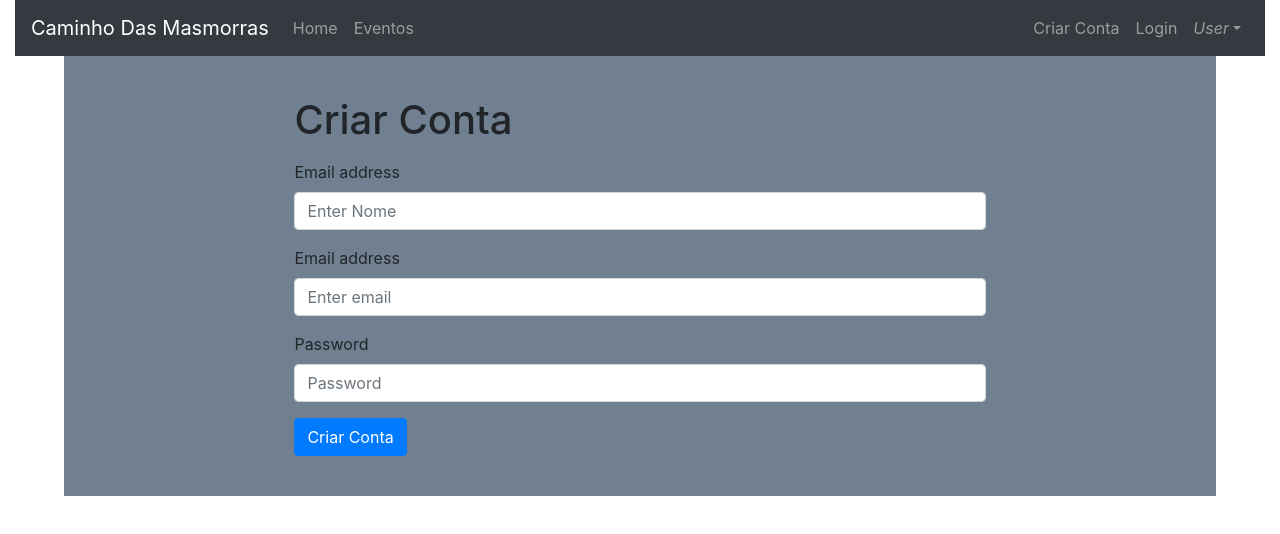
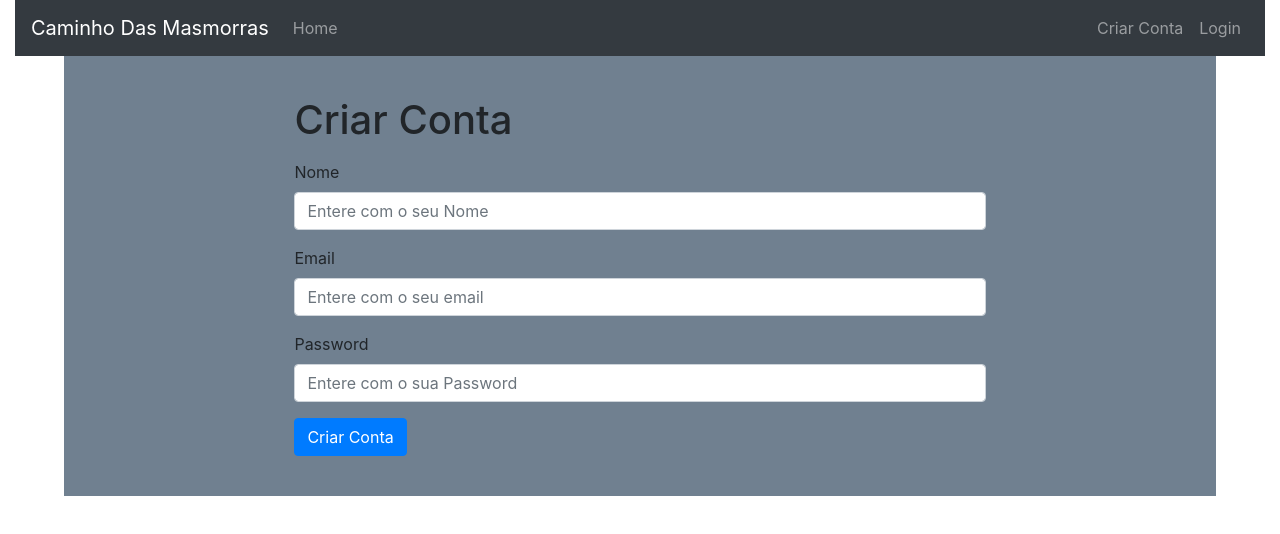
Before and after one commit to HenriqueSamii/Caminho-Das-Masmorras, a Vue app: page /CriarConta in a window 1280 px wide. Shown: the top 534 px of the page. Built offline with nearby package versions, Linux system fonts and the light colour scheme.

Commit message:
login e criar com logout dando erro

```diff
--- a/src/components/Header.vue
+++ b/src/components/Header.vue
@@ -8,21 +8,21 @@
       <b-collapse id="nav-collapse" is-nav>
         <b-navbar-nav>
           <router-link tag="b-nav-item" :to="{name:'Home'}">Home</router-link>
-          <router-link tag="b-nav-item" :to="{name:'Eventos'}">Eventos</router-link>
+          <router-link v-if="isUsuarioLogado" tag="b-nav-item" :to="{name:'Eventos'}">Eventos</router-link>
         </b-navbar-nav>
 
         <!-- Right aligned nav items -->
         <b-navbar-nav class="ml-auto">
-          <router-link tag="b-nav-item" :to="{name:'CriarConta'}">Criar Conta</router-link>
-            <router-link tag="b-nav-item" :to="{name:'Login'}">Login</router-link>
+          <router-link v-if="!isUsuarioLogado" tag="b-nav-item" :to="{name:'CriarConta'}">Criar Conta</router-link>
+          <router-link v-if="!isUsuarioLogado" tag="b-nav-item" :to="{name:'Login'}">Login</router-link>
 
-          <b-nav-item-dropdown right>
+          <b-nav-item-dropdown right v-if="isUsuarioLogado">
             <!-- Using 'button-content' slot -->
             <template v-slot:button-content>
               <em>User</em>
             </template>
             <!-- <b-dropdown-item href="#">Profile</b-dropdown-item> -->
-            <b-dropdown-item v-on:click="deslogar" >Sign Out</b-dropdown-item>
+            <b-dropdown-item v-on:click="deslogar">Sign Out</b-dropdown-item>
           </b-nav-item-dropdown>
         </b-navbar-nav>
       </b-collapse>
@@ -31,25 +31,26 @@
 </template>
 
 <script>
+import { mapGetters, mapActions } from "vuex";
+
 export default {
   name: "Header",
   computed: {
-
+    ...mapGetters(["isUsuarioLogado"])
   },
-  methods:{
+  methods: {
+    ...mapActions(["logout"]),
     deslogar: function() {
-      //TODO: Fazer funcao de deslogar
-      this.$router.push({ name: 'Home' });
+      this.logout;
+      this.$router.push({ name: "Home" });
     },
-    computed: function(){
-
-    }
+    computed: function() {}
   }
 };
 </script>
 
 <style>
-#header{
+#header {
   width: 100%;
 }
 </style>
--- a/src/components/LoginECreate.vue
+++ b/src/components/LoginECreate.vue
@@ -4,7 +4,7 @@
     <p v-if="erro != '' || erro != null">{{erro}}</p>
     <form v-on:submit.prevent="metodoFormSubmit">
       <div v-if="!isLogin" class="form-group">
-        <label for="exampleInputEmail1">Email address</label>
+        <label for="exampleInputEmail1">Nome</label>
         <input
           v-model="nome"
           ref="nome"
@@ -12,12 +12,12 @@
           class="form-control"
           id="exampleInputNome1"
           aria-describedby="nomeHelp"
-          placeholder="Enter Nome"
+          placeholder="Entere com o seu Nome"
           required
         />
       </div>
       <div class="form-group">
-        <label for="exampleInputEmail1">Email address</label>
+        <label for="exampleInputEmail1">Email</label>
         <input
           v-model="email"
           ref="email"
@@ -25,7 +25,7 @@
           class="form-control"
           id="exampleInputEmail1"
           aria-describedby="emailHelp"
-          placeholder="Enter email"
+          placeholder="Entere com o seu email"
           required
         />
       </div>
@@ -37,18 +37,17 @@
           type="password"
           class="form-control"
           id="exampleInputPassword1"
-          placeholder="Password"
+          placeholder="Entere com o sua Password"
           required
         />
       </div>
       <button v-if="isLogin" type="submit" class="btn btn-primary">Logar</button>
-      <button v-else type="submit" class="btn btn-primary" >Criar Conta</button>
+      <button v-else type="submit" class="btn btn-primary">Criar Conta</button>
     </form>
   </div>
 </template>
 
 <script>
-
 import { mapActions } from "vuex";
 //import { mapGetters, mapActions } from "vuex";
 
@@ -60,14 +59,14 @@ export default {
   },
   data: function() {
     return {
-      erro:"",
+      erro: "",
       email: "",
       password: "",
-      nome:""
+      nome: ""
     };
   },
   methods: {
-    ...mapActions(["login"]),
+    ...mapActions(["login", "createUsuario"]),
     metodoFormSubmit: function() {
       this.erro == "";
       if (this.isLogin) {
@@ -79,29 +78,34 @@ export default {
     metodoLogin: function() {
       //TODO: Fazer funcao de Login
       //console.log(this.$refs.email.value + " " + this.$refs.password.value + " login");
-      if (this.$store.getters.usuarioEmailExists(this.$refs.email.value)) {
-        let user = this.$store.getters.usuarioByEmail(this.$refs.email.value);
-        if (user.password == this.$refs.password.value) {
+      if (this.$store.getters.usuarioEmailExists(this.email)) {
+        let user = this.$store.getters.usuarioByEmail(this.email);
+        if (user.password == this.password) {
           this.login(user.id);
           this.$router.push({ name: "Home" });
-        }else{
+        } else {
           this.erro = "Passwor errada";
         }
-      }else {
+      } else {
         this.erro = "Usuario nao existe";
       }
     },
     metodoCriarConta: function() {
       //TODO: Fazer funcao de Criar Conta
       //console.log(this.$refs.email.value + " " + this.$refs.password.value + " criar conta");
-      /* if (condition) {
-
-      }else if (condition) {
-
+      if (this.$store.getters.usuarioEmailExists(this.email)) {
+        this.erro = "Esse email ja esta sendo uasdo";
       } else {
-
-      } */
-      this.$router.push({ name: "Home" });
+        this.createUsuario({
+          id: 0,
+          nome: this.nome,
+          email: this.email,
+          password: this.password
+        });
+        this.isLogin = true
+        this.erro = "Usuario criado com sucesso";
+        //this.$router.push({ name: "Home" });
+      }
     }
   }
 };
--- a/src/store/modules/usuario.js
+++ b/src/store/modules/usuario.js
@@ -15,6 +15,12 @@ const state = {
     ]
 };
 const getters = {
+    isUsuarioLogado: (state) => {
+        if (state.usuarioLogadoId != null) {
+            return true
+        }
+        return false
+    },
     usuarioById: (state) => (id) => {
         return state.usuarios.find(usuario => usuario.id === id)
     },
```
